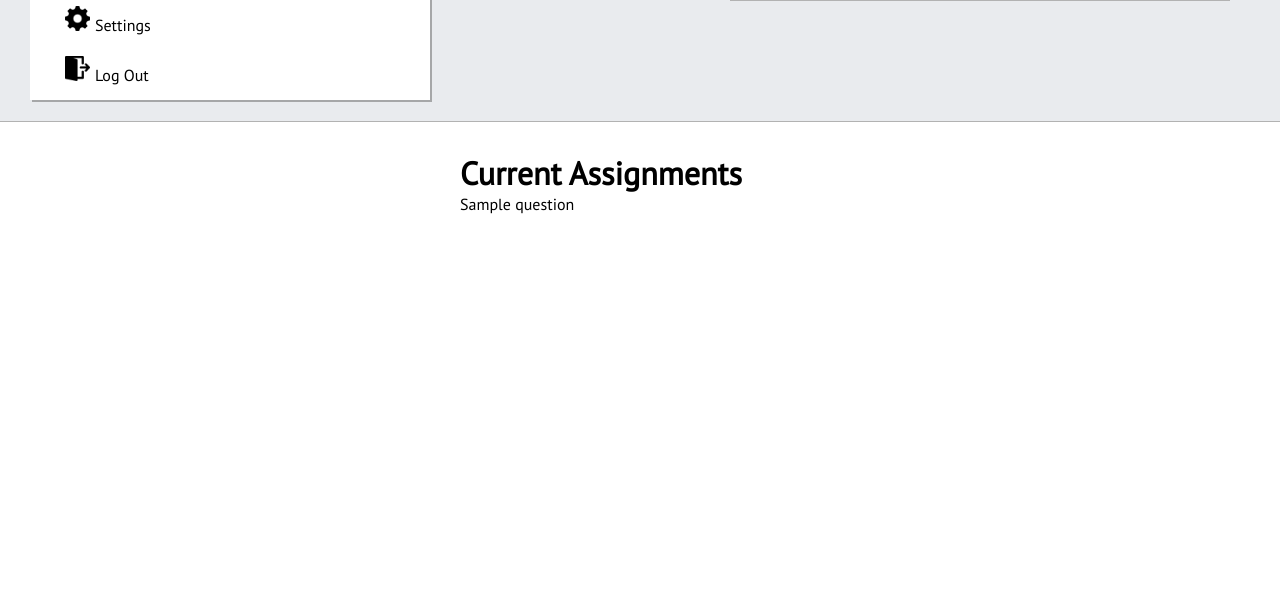
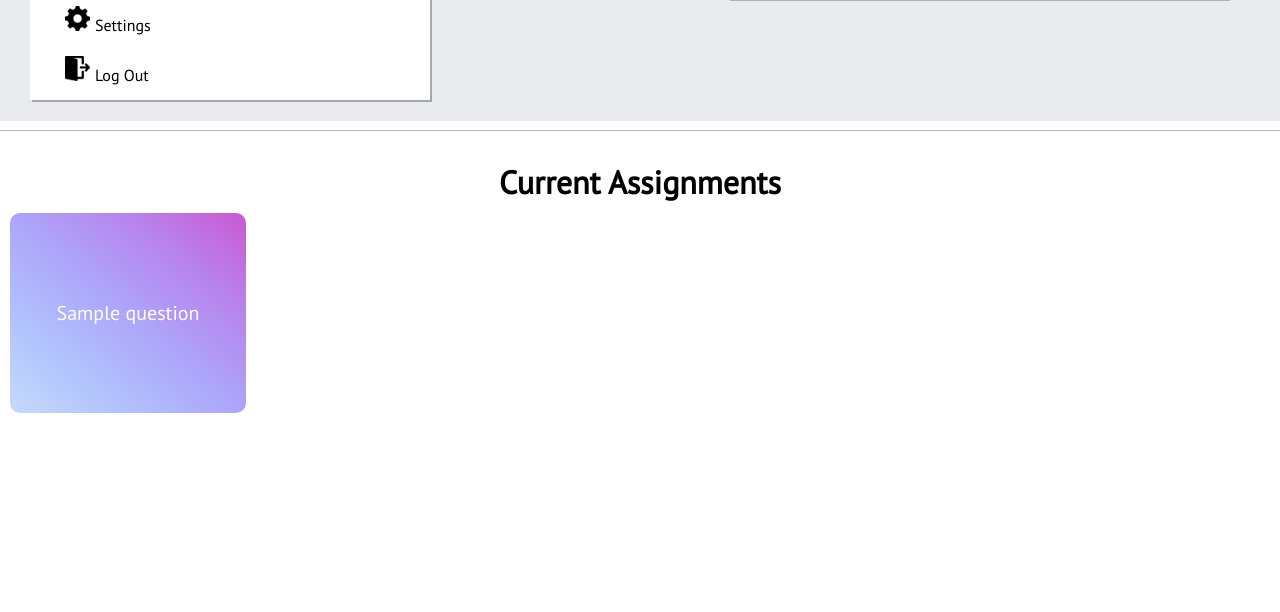
Before and after one commit to pillows/compile-qc, a Node server app: template views/dashboard.pug in a window 1280 px wide. Shown: the part 379-991 px from the top of the page. Before the commit the page ends 593 px from the top, so only its background shows below. Run offline with Node 20, Linux system fonts and the light colour scheme; the template is opened without the code that fills it: most values are stand-ins (such as "Sample title", 1, 10 or a date in 2020); some libraries are stand-ins or nearby versions.

Commit message:
Made final changes

```diff
--- a/static/dashboard.css
+++ b/static/dashboard.css
@@ -91,11 +91,13 @@
     min-height: 300px;
     background-color: white;
     border-top: 1px solid rgba(0,0,0,0.3);
-    text-align: left;
+    transform: translateY(-250px);
+    /* text-align: left; */
 
 }
 .assignments h1 {
     /* margin: 20px; */
+    text-align: center;
 }
 
 .user-details {
@@ -172,3 +174,61 @@
 .user-head{
     background-color:rgb(66, 134, 244);
 }
+
+.clearfix::after {
+    content: "";
+    clear: both;
+    display: table;
+  }
+
+.carousel-tile{
+    width: 100%;
+    height: 100%;
+}
+
+.assignment-card{
+    font-size: 20px;
+    line-height: 200px;
+    width: 200px;
+    margin: 10px;
+    height: 200px;
+    display: inline-block;
+    /* background-color: blue; */
+    border-radius: 10px;
+    text-align: center;
+    color: white;
+    /* background-image: linear-gradient(to right top, #d16ba5, #c777b9, #ba83ca, #aa8fd8, #9a9ae1, #8aa7ec, #79b3f4, #69bff8, #52cffe, #41dfff, #46eefa, #5ffbf1); */
+}
+
+.carousel-container{
+    width: 100vw;
+    height: 300px;
+}
+
+.carousel-container:hover{
+    cursor: pointer;
+}
+
+.card0 {
+    background-image: linear-gradient(to right top, #c6dafa, #b1c2fd, #ada5fa, #b883ec, #ca58d2);
+}
+
+.card1 {
+    background-image: linear-gradient(to right top, #051937, #00275a, #00357e, #1342a4, #2f4fca)
+}
+
+.card2{
+    background-image :linear-gradient(to right top, #051937, #004d7a, #008793, #00bf72, #a8eb12)
+}
+
+.card3{
+    background-image: linear-gradient(to right top, #051937, #49265a, #932762, #d03a4a, #eb7112);
+}
+
+.card4{
+    background-image: linear-gradient(to right top, #051937, #092f60, #0d478b, #1060ba, #127aeb);
+}
+
+.card5{
+    background-image: linear-gradient(to right top, #051937, #642f63, #c34462, #f9833c, #ebdc12);
+}
--- a/static/dashboard.js
+++ b/static/dashboard.js
@@ -6,6 +6,24 @@ $(document).ready(() => {
         scoreBars.css('opacity', '1')
         populateLeaderboard()
     }, 1000)
+
+    const settings = {
+        slidesToShow: 5,
+        slidesToScroll: 1,
+        infinite: true
+    }
+    $('.carousel-container').slick(settings)
+
+    console.log($('.assignment-card'));
+    $('.assignment-card').each(function(index){
+        console.log('called', $(this));
+        $(this).addClass(`card${index}`)
+        if (index === 0) {
+            $(this).click(()=>{
+                window.location.href='/code'
+            })
+        }
+    })
 })
 
 function populateLeaderboard () {
--- a/views/code.pug
+++ b/views/code.pug
@@ -7,14 +7,16 @@
     <title>Document</title>
     link(href='code.css', rel='stylesheet')
     script(src="https://code.jquery.com/jquery-2.2.4.min.js", integrity="sha256-BbhdlvQf/xTY9gja0Dq3HiwQF8LaCRTXxZKRutelT44=",crossorigin="anonymous")
+    script(src="https://code.jquery.com/jquery-2.2.4.min.js", integrity="sha256-BbhdlvQf/xTY9gja0Dq3HiwQF8LaCRTXxZKRutelT44=",crossorigin="anonymous")
 </head>
 <body>
     <div class ='post-hero'>
         <div class='problem-wrapper'>
+            h1 Lemonade Stand
             div #{questions.description}
         </div>
         <div class='editor-wrapper'>
-            <textarea id="code_submit" class='editor' name="code_submit"></textarea>
+            <textarea placeholder="function main (people) { . . . }" id="code_submit" class='editor' name="code_submit"></textarea>
             <button id="submit"> Run </button>
         </div>
 
--- a/views/dashboard.pug
+++ b/views/dashboard.pug
@@ -9,7 +9,10 @@ html(lang="en")
         link(href='/dashboard.css', rel='stylesheet')
         script(src="https://code.jquery.com/jquery-2.2.4.min.js", integrity="sha256-BbhdlvQf/xTY9gja0Dq3HiwQF8LaCRTXxZKRutelT44=",crossorigin="anonymous")
         link(href="https://fonts.googleapis.com/css?family=Roboto|PT+Sans", rel="stylesheet")
-        script(src='dashboard.js' type='text/javascript')
+        script(src='dashboard.js', type='text/javascript')
+        script(src='https://cdnjs.cloudflare.com/ajax/libs/slick-carousel/1.6.0/slick.min.js', type='text/javascript' )
+        script(src='https://cdnjs.cloudflare.com/ajax/libs/slick-carousel/1.6.0/slick-theme.min.css', type='text/javascript')
+        link(href='https://cdnjs.cloudflare.com/ajax/libs/slick-carousel/1.6.0/slick-theme.css')
     body
         div(class='banner')
 
@@ -49,10 +52,15 @@ html(lang="en")
                 img(src='trophy.png')
                 each val, index in scores
                     div(class=`score team`+(index+1), value=val)
+        div(class='clearfix')
+
+
 
         div(class='assignments')
             h1 Current Assignments
-            each question in questions
-                div #{question.name}
-                    if user.role == 'teacher'
-                        button Assign to all students
+            div(class='carousel-container')
+                each question in questions
+                        div(class='assignment-card')
+                            | #{question.name}
+                            //- if user.role == 'teacher'
+                            //- button Assign to all students
```
Also changed, not shown: static/code.css (+10 -1 lines).
